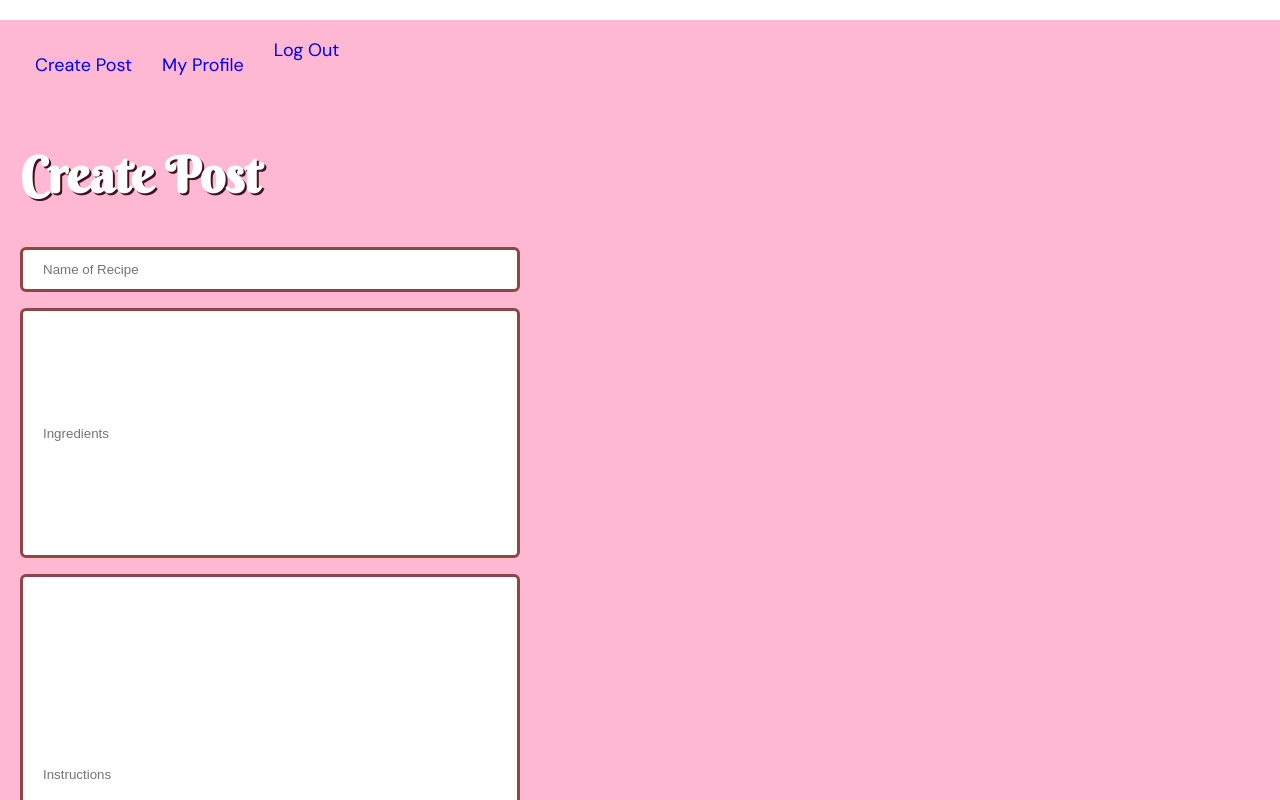
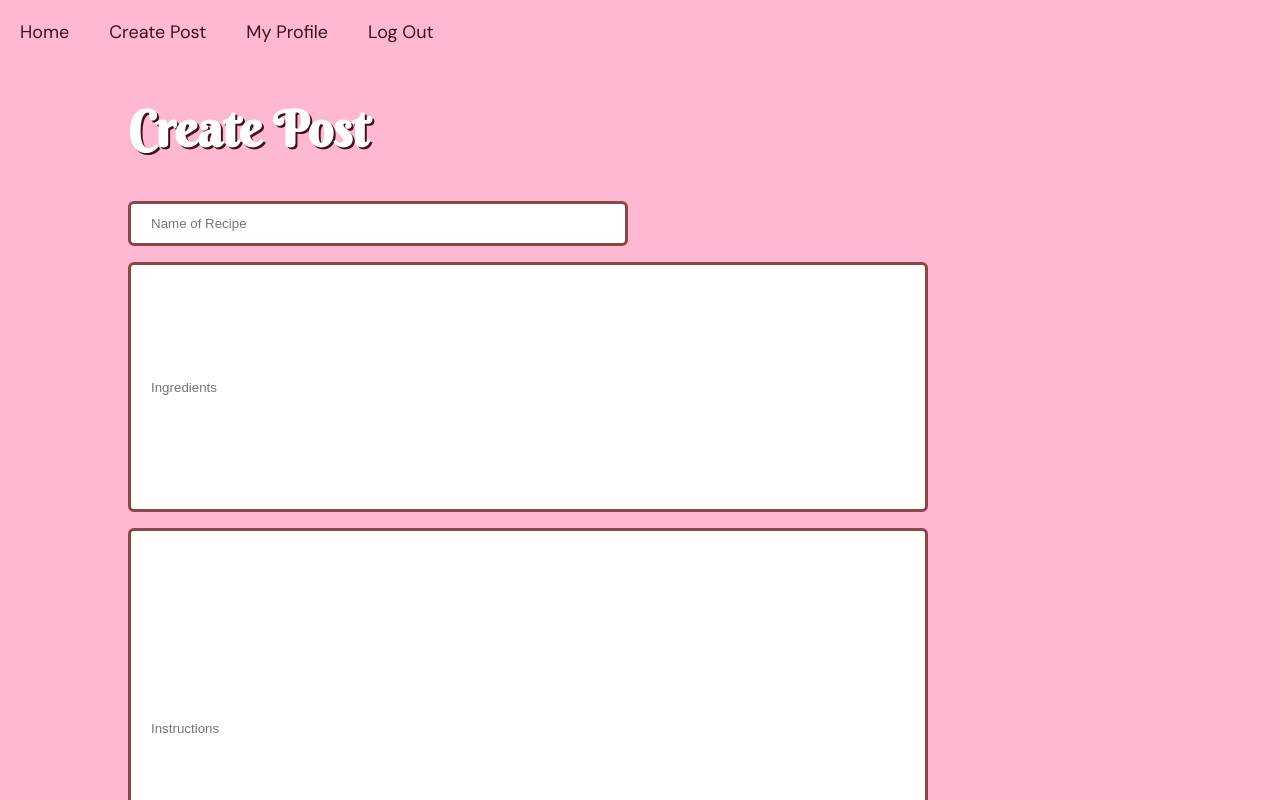
Before and after one commit to tln2007/frontend-dw-final-project, a React (Create React App) app: page /create-post in a window 1280 px wide. Shown: the top 800 px of the page. Built offline with nearby package versions, Linux system fonts and the light colour scheme; no server answers; sample sign-in values are in the browser's storage; a web font is replaced by a local one.

Commit message:
styled user profile

```diff
--- a/src/App.css
+++ b/src/App.css
@@ -129,7 +129,8 @@ input[type=password] {
 }
 
 .CreatePostWrapper {
-    margin: 20px;
+    margin: 0 10%;
+
 }
 
 .CreateButtonWrapper {
@@ -168,17 +169,19 @@ input[type=password] {
 }
 .Navbar {
     display: flex;
-    margin: 0;
     font-family: 'DM Sans', sans-serif;
     font-size: 18px;
-
+    margin: 0;
 }
 
-.Navbar a {
-    margin: 15px;
-    text-decoration: none;
+.Navbar p {
+    color: #40121D;;
+    cursor: pointer;
+    margin: 20px;
+    padding: 0;
+}
 
-}
+a:link { text-decoration: none; }
 
 .LogoWrapper img {
     height: auto;
@@ -187,7 +190,7 @@ input[type=password] {
 
 
 .PageWrapper {
-    margin: 10%;
+    margin: 0 10%;
 }
 
 .ImagePostWrapper {
@@ -200,6 +203,19 @@ input[type=password] {
     font-family: 'Berkshire Swash', cursive;
     font-size: 50px;
     text-shadow: 2px 2px #40121D;
+}
+
+.MyPosts {
+    font-family: 'DM Sans', sans-serif;
+    font-size: 18px;
+    margin: 0 10%;
+}
+
+.UserPage h2 {
+    color: #40121D ;
+    font-family: 'DM Sans', sans-serif;
+    font-size: 20px;
+    text-align: center;
 }
 
 .UserPage h1 {
@@ -215,16 +231,23 @@ input[type=password] {
 
 .IngredientsWrapper input[type=text] {
     height: 250px;
-    width: 500px;
+    width: 800px;
 
 }
 
 .InstructionsWrapper input[type=text] {
     height: 400px;
-    width: 500px;
-
+    width: 800px;
 }
 
 .ServingsWrapper {
     width: 100px;
 }
+
+.BakeryName {
+    color: #40121D;
+    font-family: 'Berkshire Swash', cursive;
+    font-size: 50px;
+    text-align: center;
+    text-shadow: 2px 2px white;
+}
--- a/src/App.js
+++ b/src/App.js
@@ -90,6 +90,7 @@ function App() {
       path: "/user/:id",
       element: (
         <UserProfilePage
+        app={appInitialized}
           isLoading={isLoading}
           isLoggedIn={isLoggedIn}
           userInformation={userInformation}
--- a/src/components/Header.js
+++ b/src/components/Header.js
@@ -18,9 +18,9 @@ function Header({ isLoggedIn, setIsLoggedIn, setUserInformation }) {
     return (
         <header>
             <nav className='Navbar'>
-                {/* {isLoggedIn && <Link to="/">
+                {isLoggedIn && <Link to="/">
                     <p>Home</p>
-                </Link>} */}
+                </Link>}
                 {!isLoggedIn && <Link to="/login">
                     <p>Login</p>
                 </Link>}
@@ -33,7 +33,7 @@ function Header({ isLoggedIn, setIsLoggedIn, setUserInformation }) {
                 {isLoggedIn && <Link to="/user/:id">
                     <p>My Profile</p>
                 </Link>}
-                {isLoggedIn && <p onClick={() => logout()}><Link>Log Out</Link></p>}
+                {isLoggedIn && <p onClick={() => logout()}>Log Out</p>}
             </nav>
         </header>
     );
--- a/src/components/ImagePost.js
+++ b/src/components/ImagePost.js
@@ -9,9 +9,6 @@ function ImagePost({ ingredients, instructions, servings, title, userName, userI
                 <p className="Ingredients">{ingredients}</p>
                 <p className="Instructions">{instructions}</p>
                 <p className="Servings">{servings}</p>
-                <p>
-                    Posted by: <Link to={`user/${userId}`}>{userName}</Link>
-                </p>
             </div>
         </div>
     );
--- a/src/pages/CreatePost.js
+++ b/src/pages/CreatePost.js
@@ -13,7 +13,7 @@ function CreatePostPage({
     userInformation,
 }) {
     const navigate = useNavigate();
-    const [setPostSuccessful] = useState(false);
+    const [postSuccessful, setPostSuccessful] = useState(false);
 
     const createPost = useCallback((e) => {
             e.preventDefault();
@@ -35,7 +35,7 @@ function CreatePostPage({
                     userId: userId,
                     userName,
                 });
-                console.log("Document written with ID: ", docRef.id);
+
                 setPostSuccessful(true);
             } catch (e) {
                 console.error("Error adding document: ", e);
@@ -43,7 +43,7 @@ function CreatePostPage({
         },
         [setPostSuccessful, app, userInformation]
     );
-    console.log({ userInformation });
+
     useEffect(() => {
         if (!isLoggedIn && !isLoading) navigate("/login");
     }, [isLoading, isLoggedIn, navigate]);
@@ -51,14 +51,15 @@ function CreatePostPage({
     return (
         <>
         <div className="CreatePostPage">
+            <Header
+                isLoggedIn={isLoggedIn}
+                setLoggedIn={setLoggedIn}
+                setUserInformation={setUserInformation}
+            />
             <div className='CreatePostWrapper'>
-                <Header
-                    isLoggedIn={isLoggedIn}
-                    setLoggedIn={setLoggedIn}
-                    setUserInformation={setUserInformation}
-                />
                 <h1>Create Post</h1>
                 <CreatePostForm createPost={createPost}/>
+                <p>{postSuccessful && "Post successful!"}</p>
 
             </div>
         </div>
--- a/src/pages/CreateUser.js
+++ b/src/pages/CreateUser.js
@@ -2,7 +2,6 @@ import React, {useCallback, useEffect, useState } from 'react';
 import { useNavigate } from 'react-router';
 import { getAuth, createUserWithEmailAndPassword, updateProfile } from "firebase/auth";
 import CreateUserForm from "../components/CreateUserForm";
-//import Header from "../components/Header";
 import { Link } from "react-router-dom";
 import bakery from "../images/bakery.png";
 
--- a/src/pages/UserProfile.js
+++ b/src/pages/UserProfile.js
@@ -1,38 +1,68 @@
-import React, { useEffect } from 'react';
+import React, { useEffect, useState } from 'react';
 import { useNavigate } from "react-router-dom";
 import { getAuth, signOut } from "firebase/auth";
-//import { Link } from "react-router-dom";
-//import Header from "../components/Header";
+import { getFirestore, collection, getDocs } from "firebase/firestore";
+import ImagePost from "../components//ImagePost";
+import Header from "../components/Header";
 
 
-function UserProfilePage({ isLoading, isLoggedIn, userInformation, setIsLoggedIn, setUserInformation }) {
+function UserProfilePage({ app, isLoading, isLoggedIn, userInformation, setIsLoggedIn, setUserInformation }) {
     const navigate = useNavigate();
+    const [postData, setPostData] = useState([]);
 
-    function logout() {
-        const auth = getAuth();
-        signOut(auth)
-            .then(() => {
-                setUserInformation({});
-                setIsLoggedIn(false);
-            })
-            .catch((error) => {
-                console.warn(error);
-            });
-   }
+    const queryData = async (app) => {
+        if (!app) return [];
+        const db = getFirestore(app);
+        const querySnapshot = await getDocs(collection(db, "posts"));
+        const data = [];
+        querySnapshot.forEach((doc) => {
+            if (doc.data().userId == userInformation.uid){
+                data.push(doc.data());
+            }
+        });
+        return data;
+    };
 
     useEffect(() => {
         if(!isLoggedIn && !isLoading) return navigate('/login'); //if NOT logged in, nav to login
     }, [isLoading, isLoggedIn, navigate]) //dependencies
 
+    useEffect(() => {
+        if (!app) return;
+        queryData(app).then(setPostData);
+    }, [app]);
+
+
+
     return (
         <>
         <div className='UserPage'>
             <div className="UserPageWrapper">
-                <h1>User Profile</h1>
+            <Header
+                isLoggedIn={isLoggedIn}
+                setIsLoggedIn={setIsLoggedIn}
+                setUserInformation={setUserInformation}
+            />
+
+
+                <div className='BakeryName'>
+                    <strong>{userInformation.displayName}'s Bakery</strong>
+                    <h2>Posts</h2>
+                </div>
                 <p>
-                    <strong>
-                        {userInformation.displayName}'s Bakery
-                    </strong>
+                    <div className="MyPosts">
+                    {postData && postData.map((post) => (
+                        <ImagePost
+                        ingredients={post.ingredients}
+                        instructions={post.instructions}
+                        servings={post.servings}
+                        title={post.title}
+                        userId={post.userId}
+                        userName={post.userName}
+                        />
+                    ))}
+
+                </div>
                 </p>
             </div>
         </div>
```
